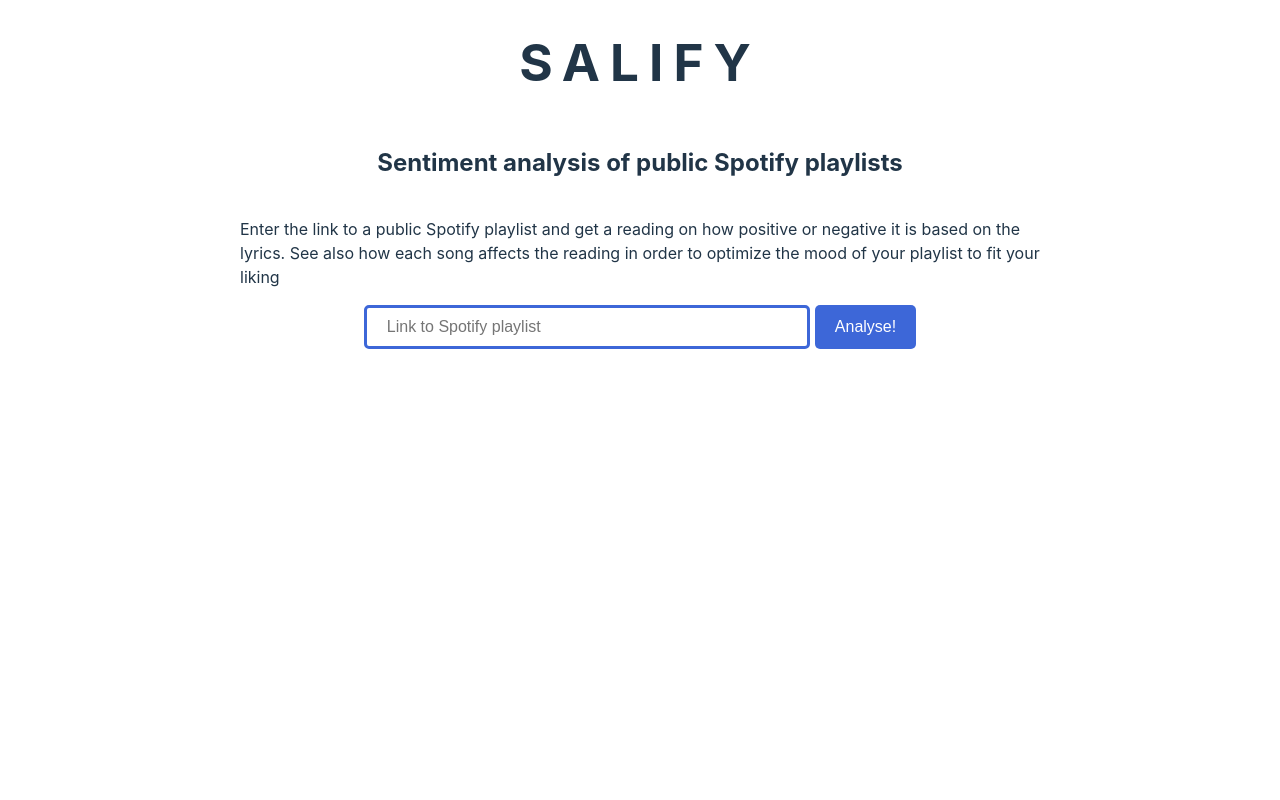
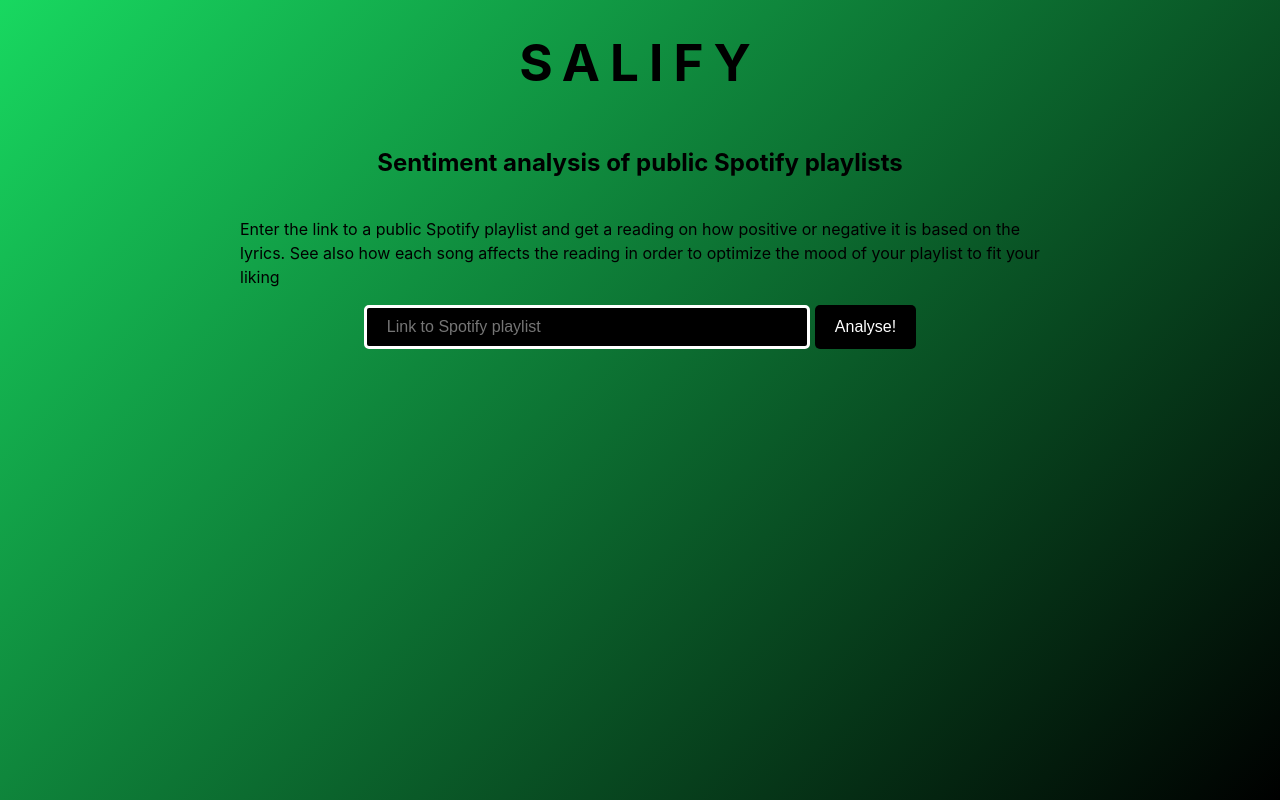
Before and after one commit to eLdOchLagor/SpotifySentimentAnalysis, a React (Vite) app in the folder salify/: page / in a window 1280 px wide. Built offline with nearby package versions, Linux system fonts and the light colour scheme.

Commit message:
Det funkar V4 :)
🐷

```diff
--- a/salify/src/App.css
+++ b/salify/src/App.css
@@ -8,15 +8,29 @@
 
 p {
   width: 800px;
+  color: black;
 }
 
 h1 {
   text-transform: uppercase;
   letter-spacing: 10px;
+  color: black;
+}
+
+h2{
+  color: black;
+}
+
+body{
+  background: linear-gradient(135deg, #18D860, black);
+}
+
+h3{
+  color: black;
 }
 
 input[type="submit"] {
-  background-color: #3d67d8;
+  background-color: black;
   color: white;
   padding: 10px 20px;
   border: none;
@@ -26,16 +40,17 @@
 }
 
 input[type="text"] {
-  color: #3d67d8;
+  color: white;
   padding: 10px 20px;
   width: 400px;
   border: solid;
   border-radius: 5px;
   font-size: 16px;
+  background-color: black;
 }
 
 input[type="submit"]:hover {
-  background-color: #254396;
+  background-color: rgb(33, 33, 33);
 }
 
 form {
@@ -44,12 +59,10 @@
 }
 
 .trackContainer {
-  background-color: gray;
   display: flex;
   justify-content: space-between;
   align-items: center;
   width: 800px;
-
 }
 
 .trackInfo {
@@ -67,6 +80,6 @@
 .resultsContainer {
   display: flex;
   flex-direction: column;
-  gap: 10px;
   margin-top: 5vh;
+  margin-bottom: 5vh;
 }
--- a/salify/src/App.jsx
+++ b/salify/src/App.jsx
@@ -3,7 +3,6 @@
 import Track from "./Track"
 import axios from 'axios';
 
-// Hämta artist N
 // Hämta bild N (optional)
 // Disable button while loading L
 // Styling N
@@ -37,7 +36,7 @@
   };
 
   const allTracks = outputValue.track_scores.map((track, index) =>
-    <Track key={index} score={track.score} title={track.track} artist={"Kent"} imgSrc={"https://upload.wikimedia.org/wikipedia/en/a/ad/Kentverkligen.jpg"}/>
+    <Track key={index} score={track.score} title={track.track} artist={"By: " + track.artist} imgSrc={track.artist_im_url}/>
   );
 
   return (
```
Also changed, not shown: 1 other file (tests, documents, lock files or other folders).
